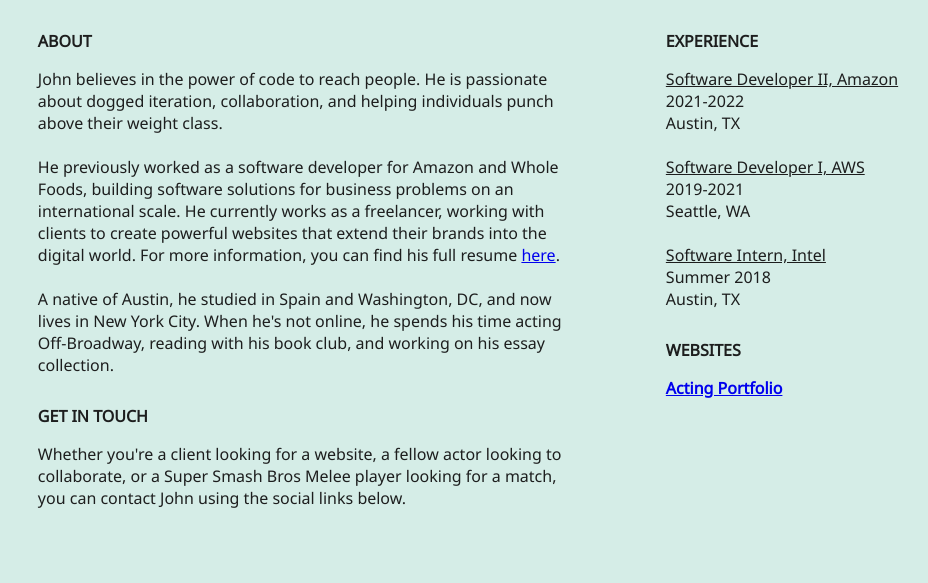
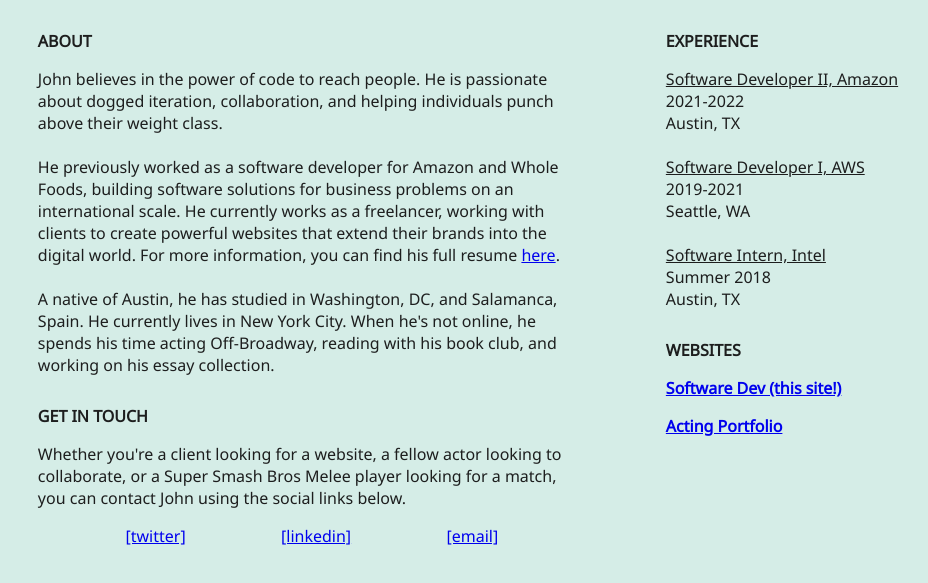
Before and after one commit to jachan/devsite, a plain HTML site: page index.html in a window 1280 px wide. Shown: the part 257-840 px from the top of the page, without its empty margins (172-1100 px from the left). Drawn offline with Linux system fonts and the light colour scheme.

Commit message:
Added social links

```diff
--- a/index.html
+++ b/index.html
@@ -30,23 +30,22 @@
 <div class="main-column" style="justify-content:center;padding-left:80px;padding-right:80px;max-width:1100px;">
 <h2 style="margin-bottom:0px;font-size:72px;line-height:1.1">John Chan</h2>
 <p style="margin-top:8px; font-size:20px">Software Developer</p>
-<div class="non-title-content" style="display:flex; flex-direction:row">
+<div class="non-title-content" style="display:flex; flex-direction:row; flex:wrap">
 <div class="first-column" style="display:flex; flex-direction: column; max-width: 628px;">
     <div class="about-section" style="padding-right:80px;">
         <h2 class="wp-block-heading has-normal-font-size" style="text-transform:uppercase"><strong>About</strong></h2>
 
-        <p class="has-small-font-size">John believes in the power of code to reach people. He is passionate about dogged iteration, collaboration, and helping individuals punch above their weight class.<br><br>He previously worked as a software developer for Amazon and Whole Foods, building software solutions for business problems on an international scale. He currently works as a freelancer, working with clients to create powerful websites that extend their brands into the digital world. For more information, you can find his full resume <a href="https://john-chan-resume.tiiny.site/">here</a>.<br><br>A native of Austin, he studied in Spain and Washington, DC, and now lives in New York City. When he's not online, he spends his time acting Off-Broadway, reading with his book club, and working on his essay collection.</p>
+        <p class="has-small-font-size">John believes in the power of code to reach people. He is passionate about dogged iteration, collaboration, and helping individuals punch above their weight class.<br><br>He previously worked as a software developer for Amazon and Whole Foods, building software solutions for business problems on an international scale. He currently works as a freelancer, working with clients to create powerful websites that extend their brands into the digital world. For more information, you can find his full resume <a href="https://john-chan-resume.tiiny.site/">here</a>.<br><br>A native of Austin, he has studied in Washington, DC, and Salamanca, Spain. He currently lives in New York City. When he's not online, he spends his time acting Off-Broadway, reading with his book club, and working on his essay collection.</p>
     </div>
 
 <div class="contact-section" style="padding-right:80px;flex-basis:66.66%"><!-- wp:heading {"style":{"typography":{"textTransform":"uppercase"}},"fontSize":"small"} -->
 <h2 class="wp-block-heading has-normal-font-size" style="text-transform:uppercase"><strong>Get in touch</strong></h2>
 <p class="has-small-font-size">Whether you're a client looking for a website, a fellow actor looking to collaborate, or a Super Smash Bros Melee player looking for a match, you can contact John using the social links below.</p>
-<ul class="wp-block-social-links aligncenter has-icon-color has-icon-background-color">
-<!-- wp:social-link {"url":"https://twitter.com/johnaustinchan","service":"twitter"} /-->
-<!-- wp:social-link {"url":"https://www.linkedin.com/in/johnaustinchan/","service":"linkedin"} /-->
-
-<!-- wp:social-link {"url":"john7chan@gmail.com","service":"mail"} /--></ul>
-<!-- /wp:social-links --></div>
+<ul class="social-links" style="display:flex; justify-content:space-around; padding-left:40px; padding-right:40px">
+    <a href="https://twitter.com/johnaustinchan">[twitter]</a>
+    <a href="https://www.linkedin.com/in/johnaustinchan/">[linkedin]</a>
+    <a href="mailto:john7chan@gmail.com">[email]</a>
+</div>
 </div>
 
 
@@ -57,7 +56,8 @@
 </div>
 <div class="portfolio-section">
 <h2 class="has-normal-font-size" style="text-transform:uppercase"><strong>Websites</h2>
-<p class="has-small-font-size"><a rel="noreferrer noopener" href="http://johnchan.online/" target="_blank">Acting Portfolio</a><br></p>
+<p class="has-small-font-size"><a rel="noreferrer noopener" href="http://jachan.github.io/">Software Dev (this site!)</a><br></p>
+<p class="has-small-font-size"><a rel="noreferrer noopener" href="http://johnchan.online/">Acting Portfolio</a><br></p>
 </div>
 </div>
 </div>
```
